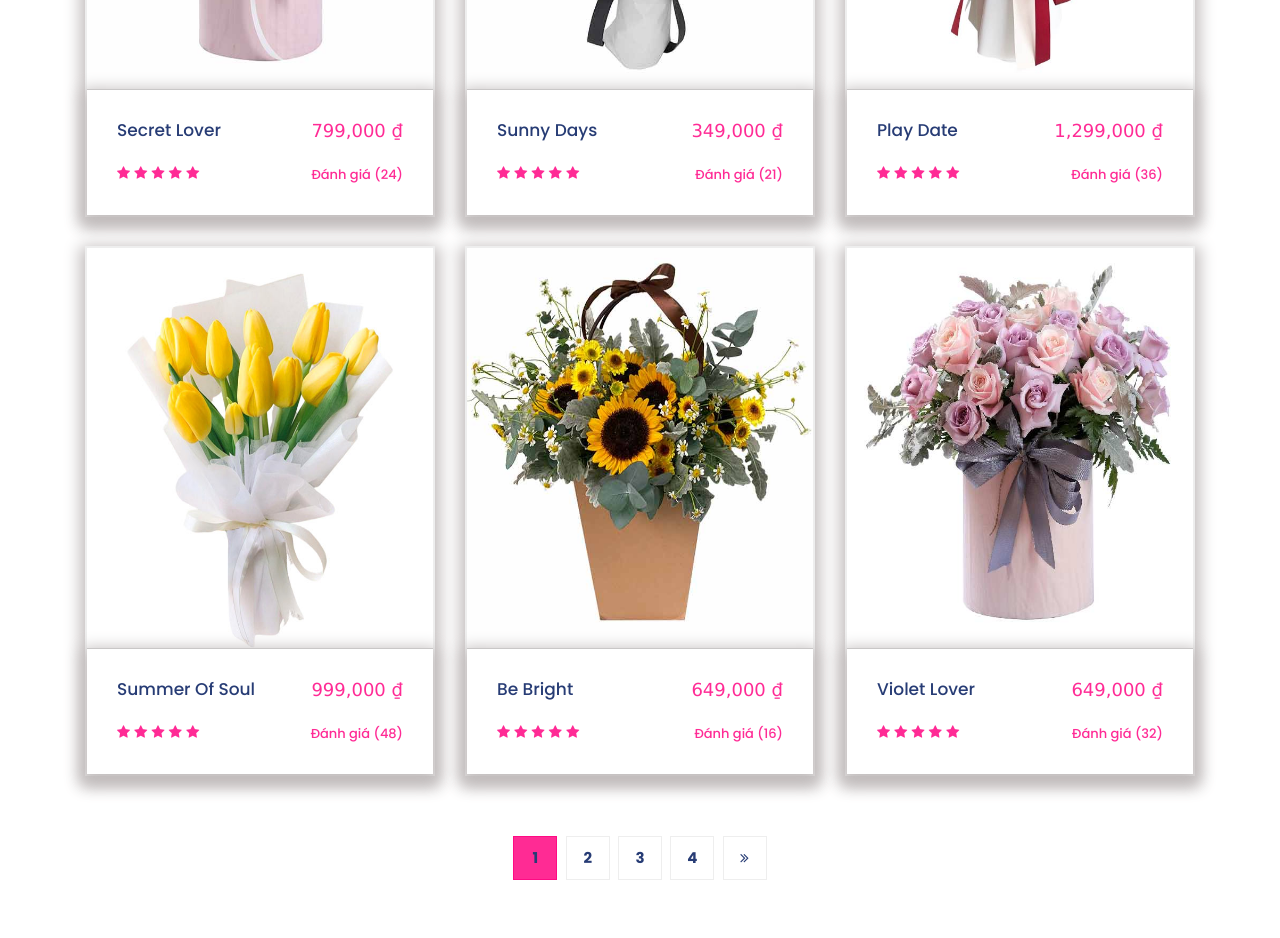
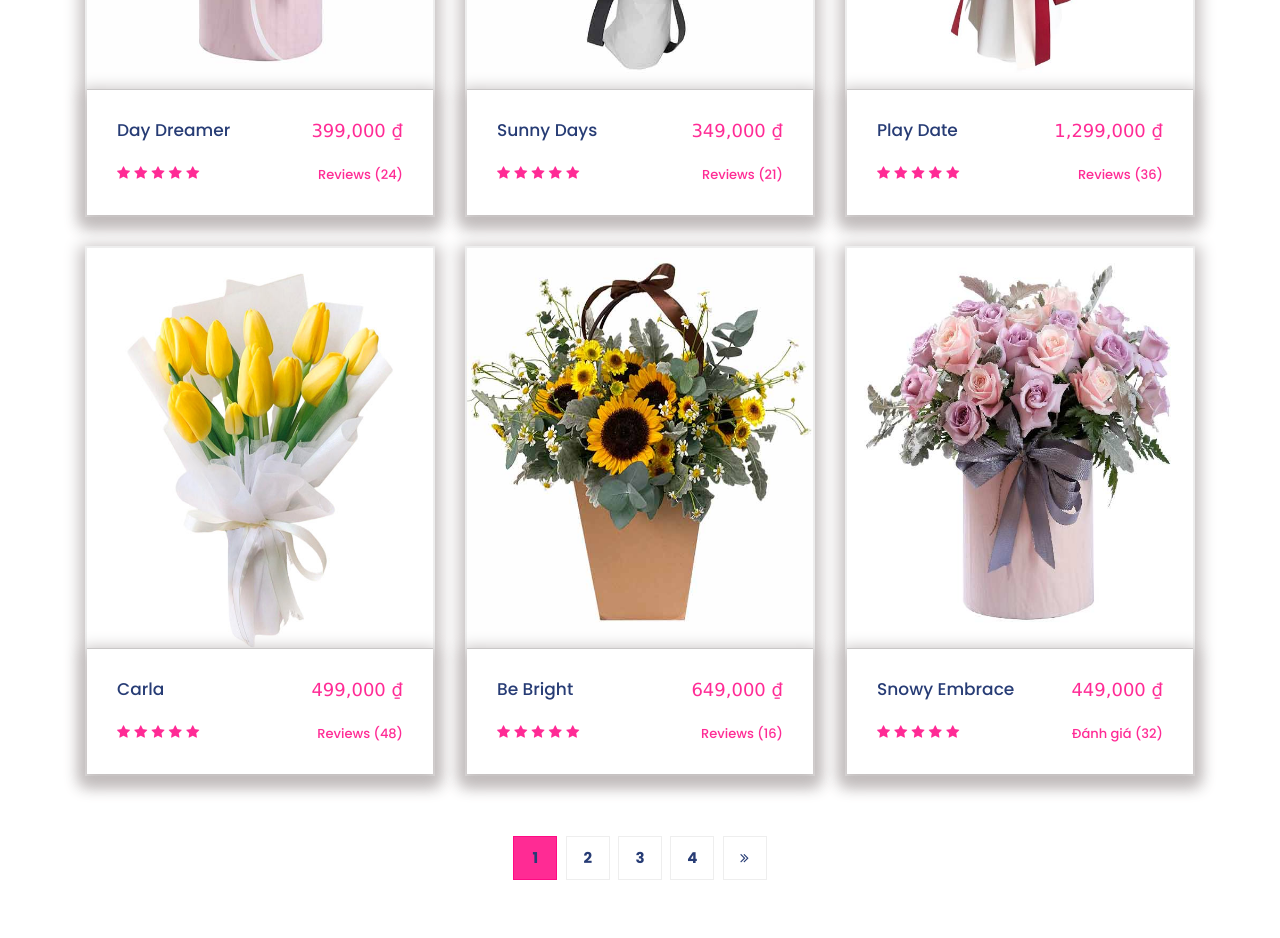
Before and after one commit to vuaspro1/BaiThucTap, a plain HTML site: page products.html in a window 1280 px wide. Shown: the part 980-1918 px from the top of the page. Drawn offline with Linux system fonts and the light colour scheme.

Commit message:
Update products.html

```diff
--- a/products.html
+++ b/products.html
@@ -116,9 +116,9 @@ https://templatemo.com/tm-546-sixteen-clothing
                   <div class="img"><a href="#"><img src="images/product-8.jpeg" alt=""></a> </div>
                   <div class="down-content">
                     <a href="#">
-                      <h4>Secret Lover</h4>
+                      <h4>Day Dreamer</h4>
                     </a>
-                    <h6>799,000 ₫ </h6>
+                    <h6>399,000 ₫ </h6>
                     <ul class="stars">
                       <li><i class="fa fa-star"></i></li>
                       <li><i class="fa fa-star"></i></li>
@@ -126,7 +126,7 @@ https://templatemo.com/tm-546-sixteen-clothing
                       <li><i class="fa fa-star"></i></li>
                       <li><i class="fa fa-star"></i></li>
                     </ul>
-                    <span>Đánh giá (24)</span>
+                    <span>Reviews (24)</span>
                   </div>
                 </div>
                 <a href="#">
@@ -148,7 +148,7 @@ https://templatemo.com/tm-546-sixteen-clothing
                       <li><i class="fa fa-star"></i></li>
                       <li><i class="fa fa-star"></i></li>
                     </ul>
-                    <span>Đánh giá (21)</span>
+                    <span>Reviews (21)</span>
                   </div>
                 </div>
                 <a href="#">
@@ -170,7 +170,7 @@ https://templatemo.com/tm-546-sixteen-clothing
                       <li><i class="fa fa-star"></i></li>
                       <li><i class="fa fa-star"></i></li>
                     </ul>
-                    <span>Đánh giá (36)</span>
+                    <span>Reviews (36)</span>
                   </div>
                 </div>
                 <a href="#">
@@ -182,9 +182,9 @@ https://templatemo.com/tm-546-sixteen-clothing
                   <div class="img"><a href="#"><img src="images/product-12.jpeg" alt=""></a> </div>
                   <div class="down-content">
                     <a href="#">
-                      <h4>Summer Of Soul</h4>
+                      <h4>Carla</h4>
                     </a>
-                    <h6>999,000 ₫</h6>
+                    <h6>499,000 ₫</h6>
                     <ul class="stars">
                       <li><i class="fa fa-star"></i></li>
                       <li><i class="fa fa-star"></i></li>
@@ -192,7 +192,7 @@ https://templatemo.com/tm-546-sixteen-clothing
                       <li><i class="fa fa-star"></i></li>
                       <li><i class="fa fa-star"></i></li>
                     </ul>
-                    <span>Đánh giá (48)</span>
+                    <span>Reviews (48)</span>
                   </div>
                 </div>
                 <a href="#">
@@ -214,7 +214,7 @@ https://templatemo.com/tm-546-sixteen-clothing
                       <li><i class="fa fa-star"></i></li>
                       <li><i class="fa fa-star"></i></li>
                     </ul>
-                    <span>Đánh giá (16)</span>
+                    <span>Reviews (16)</span>
                   </div>
                 </div>
                 <a href="#">
@@ -226,9 +226,9 @@ https://templatemo.com/tm-546-sixteen-clothing
                   <div class="img"><a href="#"><img src="images/product-7.jpeg" alt=""></a> </div>
                   <div class="down-content">
                     <a href="#">
-                      <h4>Violet Lover</h4>
+                      <h4>Snowy Embrace</h4>
                     </a>
-                    <h6>649,000 ₫</h6>
+                    <h6>449,000 ₫</h6>
                     <ul class="stars">
                       <li><i class="fa fa-star"></i></li>
                       <li><i class="fa fa-star"></i></li>
```
